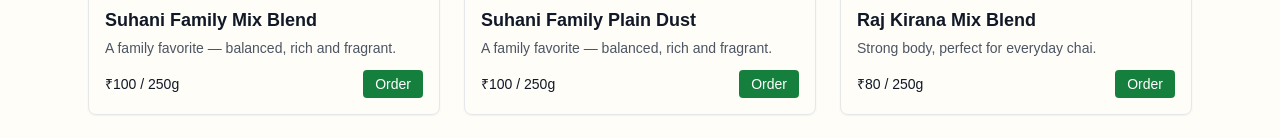
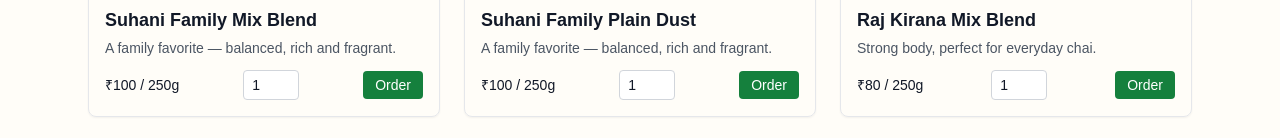
Before and after one commit to alzx1/United-Tea-Traders-, a Next.js app: page / in a window 1280 px wide. Shown: the part 763-901 px from the top of the page. Built offline with nearby package versions, Linux system fonts and the light colour scheme.

Commit message:
Update page.jsx
Order dynamic

```diff
--- a/src/app/page.jsx
+++ b/src/app/page.jsx
@@ -133,10 +133,32 @@
                 </div>
                 <h4 className="font-semibold text-lg">{p.name}</h4>
                 <p className="text-sm text-gray-600 mt-1">{p.desc}</p>
-                <div className="mt-3 flex items-center justify-between">
+                                <div className="mt-3 flex items-center justify-between gap-2">
                   <span className="text-sm font-medium">{p.price}</span>
-                  <a href={`https://wa.me/${whatsappNumber.replace(/[+\s]/g, '')}`} target="_blank" rel="noreferrer" className="text-sm bg-green-700 text-white px-3 py-1 rounded">Order</a>
+
+                  {/* Quantity Input */}
+                  <input
+                    type="number"
+                    min="1"
+                    defaultValue="1"
+                    id={`qty-${idx}`}
+                    className="w-14 border border-gray-300 rounded px-2 py-1 text-sm focus:outline-none focus:border-green-600"
+                  />
+
+                  {/* Order Button */}
+                  <button
+                    onClick={() => {
+                      const qty = document.getElementById(`qty-${idx}`).value || 1;
+                      const message = `Hello, I’d like to order ${qty} pack(s) of ${p.name} (${p.price})`;
+                      const link = `https://wa.me/${whatsappNumber.replace(/[+\s]/g, '')}?text=${encodeURIComponent(message)}`;
+                      window.open(link, '_blank');
+                    }}
+                    className="text-sm bg-green-700 text-white px-3 py-1 rounded hover:bg-green-800 transition"
+                  >
+                    Order
+                  </button>
                 </div>
+
               </div>
             ))}
           </div>
```
